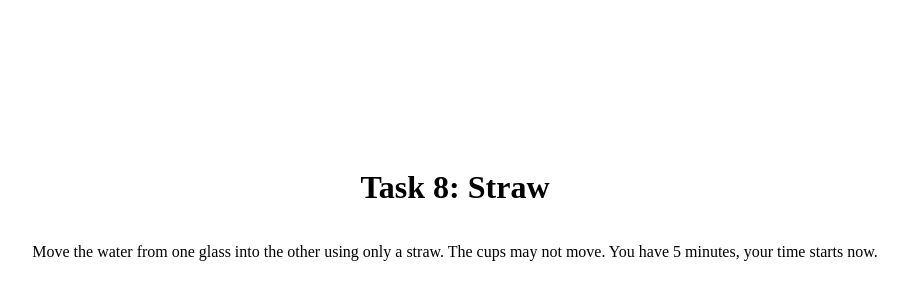
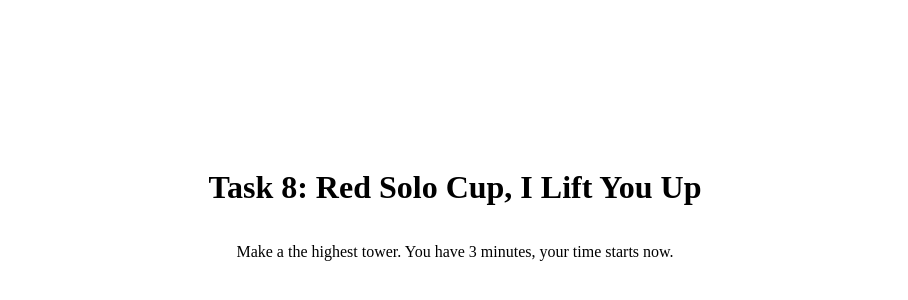
Before and after one commit to MomoTheDragon7/Straw, a plain HTML site: page newpage.html in a window 1280 px wide. Shown: the part 188-488 px from the top of the page, without its empty margins (185-1093 px from the left). Drawn offline with Linux system fonts and the light colour scheme.

Commit message:
Update newpage.html

```diff
--- a/newpage.html
+++ b/newpage.html
@@ -1,7 +1,7 @@
 <!DOCTYPE html>
 <html>
 <head>
-  <title>Straw</title>
+  <title>Red Solo Cup, I Lift You Up</title>
   <style>
     body {
       display: flex;
@@ -14,7 +14,7 @@
   </style>
 </head>
 <body>
-  <h1>Task 8: Straw</h1>
-  <p>Move the water from one glass into the other using only a straw. The cups may not move. You have 5 minutes, your time starts now.</p>
+  <h1>Task 8: Red Solo Cup, I Lift You Up</h1>
+  <p>Make a the highest tower. You have 3 minutes, your time starts now.</p>
 </body>
 </html>
```
